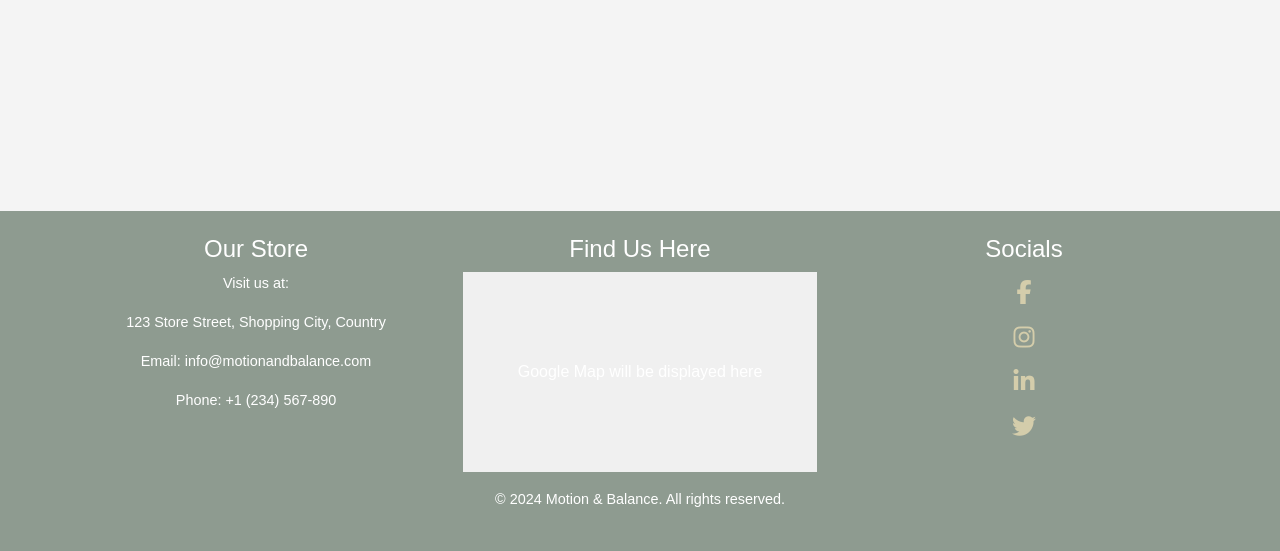
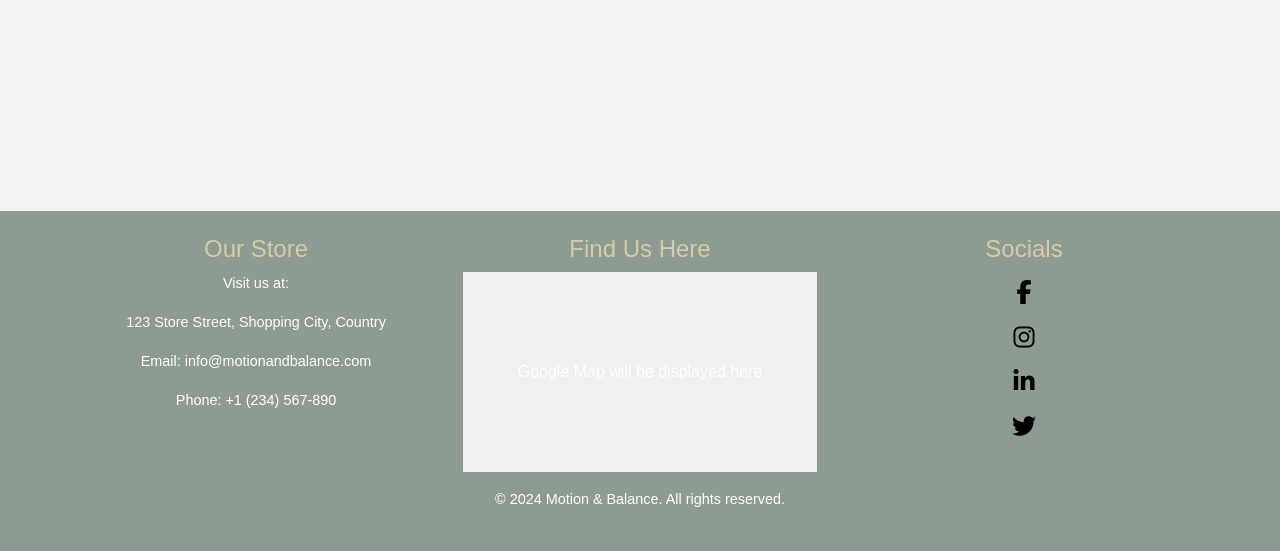
Before and after one commit to Kevinolm10/Motion-balance, a Django app: page / in a window 1280 px wide. Shown: the part 947-1498 px from the top of the page. Run offline with Django 5.2, Linux system fonts and the light colour scheme; some libraries are stand-ins or nearby versions.

Commit message:
Change color styling of footer elements

```diff
--- a/static/css/base.css
+++ b/static/css/base.css
@@ -276,6 +276,10 @@ nav {
     line-height: 200px;
 }
 
+footer h4 {
+    color: #d4cdab;
+}
+
 .footer-store-info a {
     color: white;
 }
@@ -289,7 +293,7 @@ nav {
 }
 
 .social-icons {
-    color: #d4cdab;
+    color: black;
     font-size: 1.5rem;
 }
 
```
